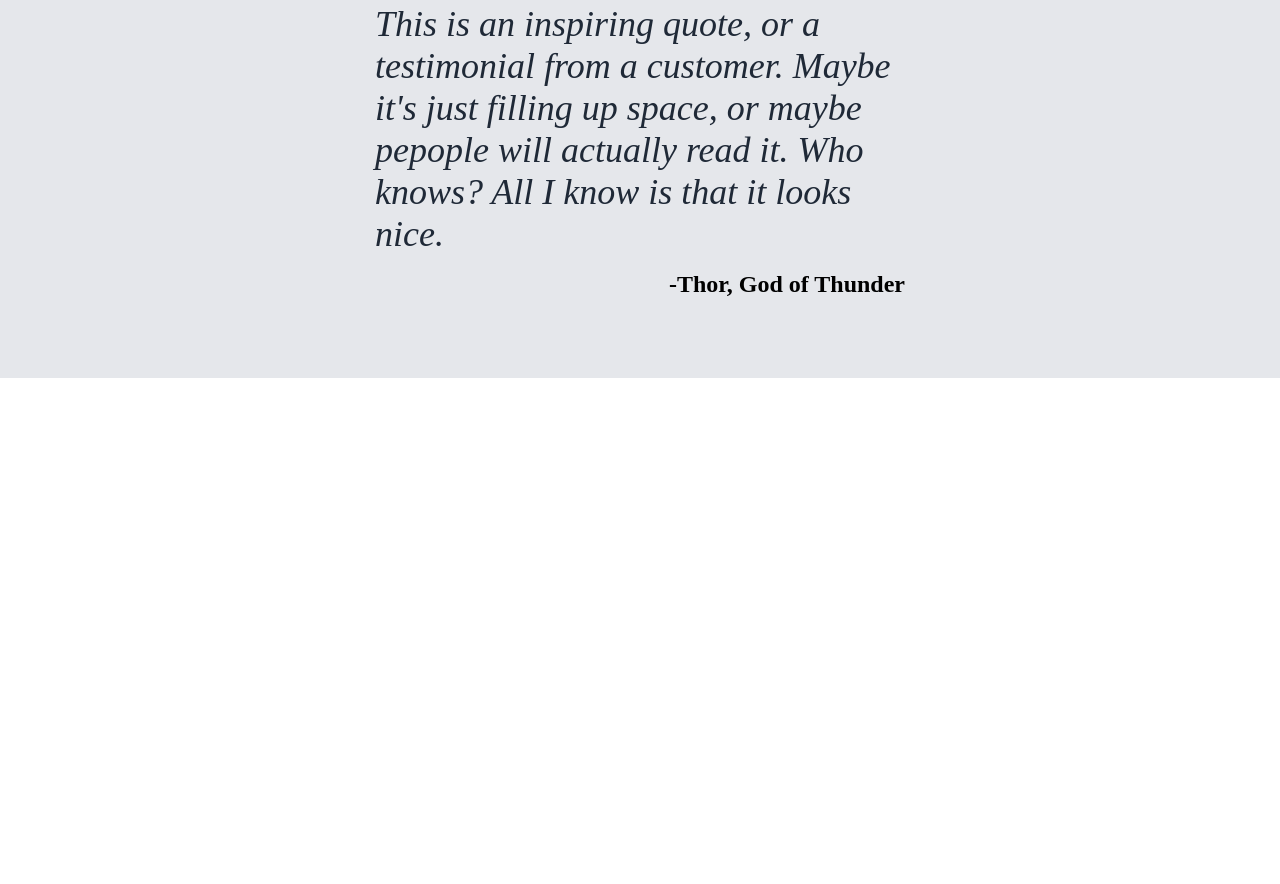
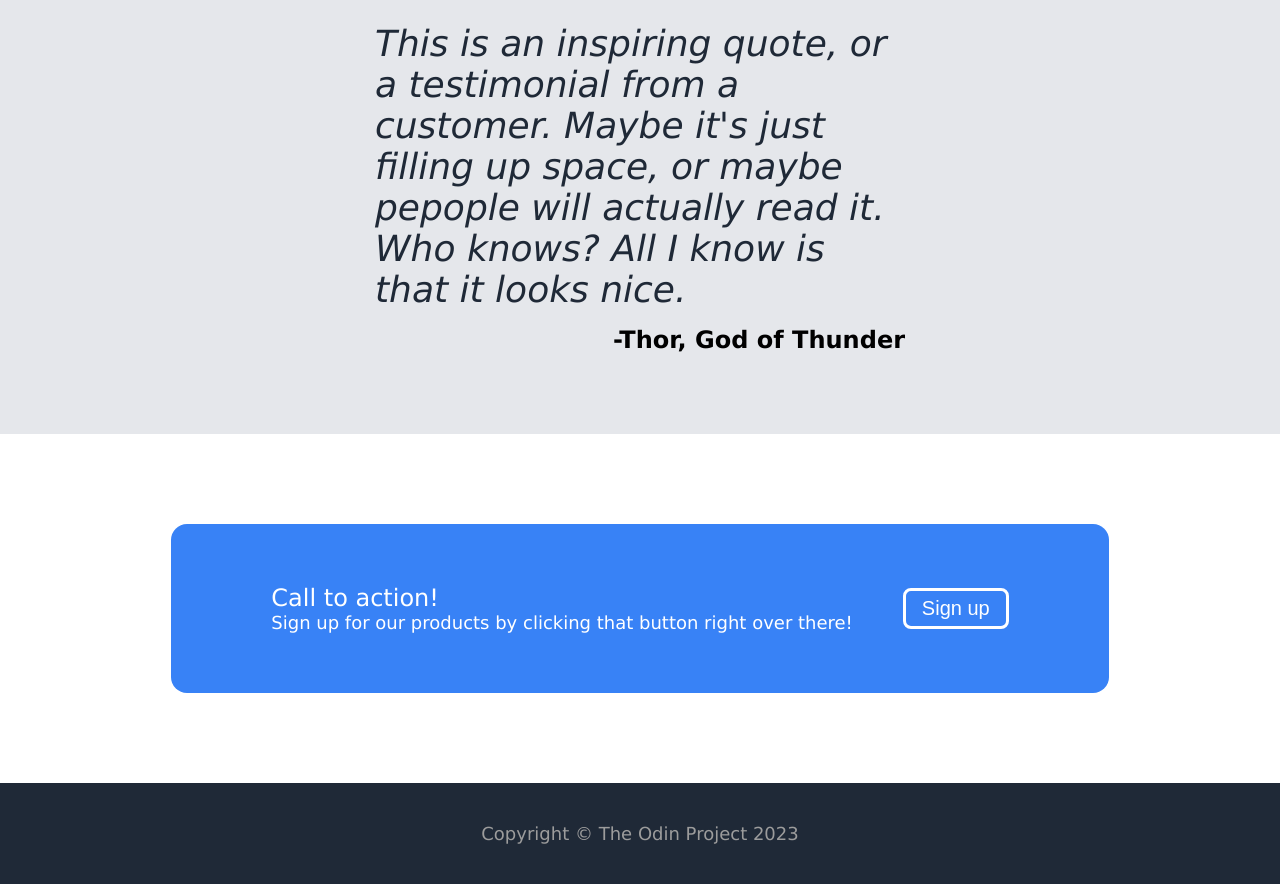
Before and after one commit to Moonbeam1017/Landing-Page, a plain HTML site: page index.html in a window 1280 px wide. Shown: the part 982-1866 px from the top of the page. Before the commit the page ends 1360 px from the top, so only its background shows below. Drawn offline with Linux system fonts and the light colour scheme.

Commit message:
finished project - could use (prob needs) touch up

```diff
--- a/index.html
+++ b/index.html
@@ -50,5 +50,19 @@
         <div class="quote"><em>This is an inspiring quote, or a testimonial from a customer.  Maybe it's just filling up space, or maybe pepople will actually read it.  Who knows?  All I know is that it looks nice.</em></div>
         <div class="signature">-Thor, God of Thunder</div>
     </div>
+    <div class="modal-container">
+        <div class="modal">
+            <div class="modal-text">
+                <div id="call-to-action">Call to action!</div>
+                <div id="action-info">Sign up for our products by clicking that button right over there!</div>
+            </div>
+            <div>
+                <button id="modal-button">Sign up</button>
+            </div>
+        </div>
+    </div>
+    <div class="footer">
+        <div>Copyright © The Odin Project 2023</div>
+    </div>
 </body>
 </html>
--- a/style.css
+++ b/style.css
@@ -1,4 +1,5 @@
 body {
+    font-family: Verdana, Geneva, Tahoma, sans-serif;
     margin: 0;
     min-height: 100vh;
     display: flex;
@@ -24,7 +25,7 @@ body {
 ul {
     list-style-type: none;
     display: flex;
-    gap: 16px;
+    gap: 32px;
 
 }
 
@@ -55,6 +56,7 @@ button {
     color: white;
     padding: 6px 16px;
     font-size: 20px;
+    flex-shrink: 0;
 }
 
 .hero-main {
@@ -145,5 +147,52 @@ button {
     font-size: 36px;
     color: #1F2937;
     margin-bottom: 16px;
+}
 
+.modal-container {
+    display: flex;
+    justify-content: center;
+    align-items: center;
+    padding: 90px 130px;
 }
+
+.modal {
+    background-color: #3882F6;
+    display: flex;
+    justify-content: space-between;
+    align-items: center;
+    max-width: 750px;
+    border-radius: 16px;
+    padding: 60px 100px;
+    gap: 50px;
+}
+
+#modal-button {
+    box-sizing: border-box;
+    border: solid white;
+    align-items: center;
+    justify-content: center;
+    align-content: center;
+    flex-shrink: 0;
+    flex-wrap: nowrap;
+}
+
+#call-to-action {
+    font-size: 24px;
+    color: white;
+}
+
+#action-info {
+    font-size: 18px;
+    color: white;
+}
+
+.footer {
+    background-color: #1F2937;
+    display: flex;
+    justify-content: center;
+    align-items: center;
+    color: #9c9c9c;
+    padding: 40px 0;
+    font-size: 18px;
+}
```
